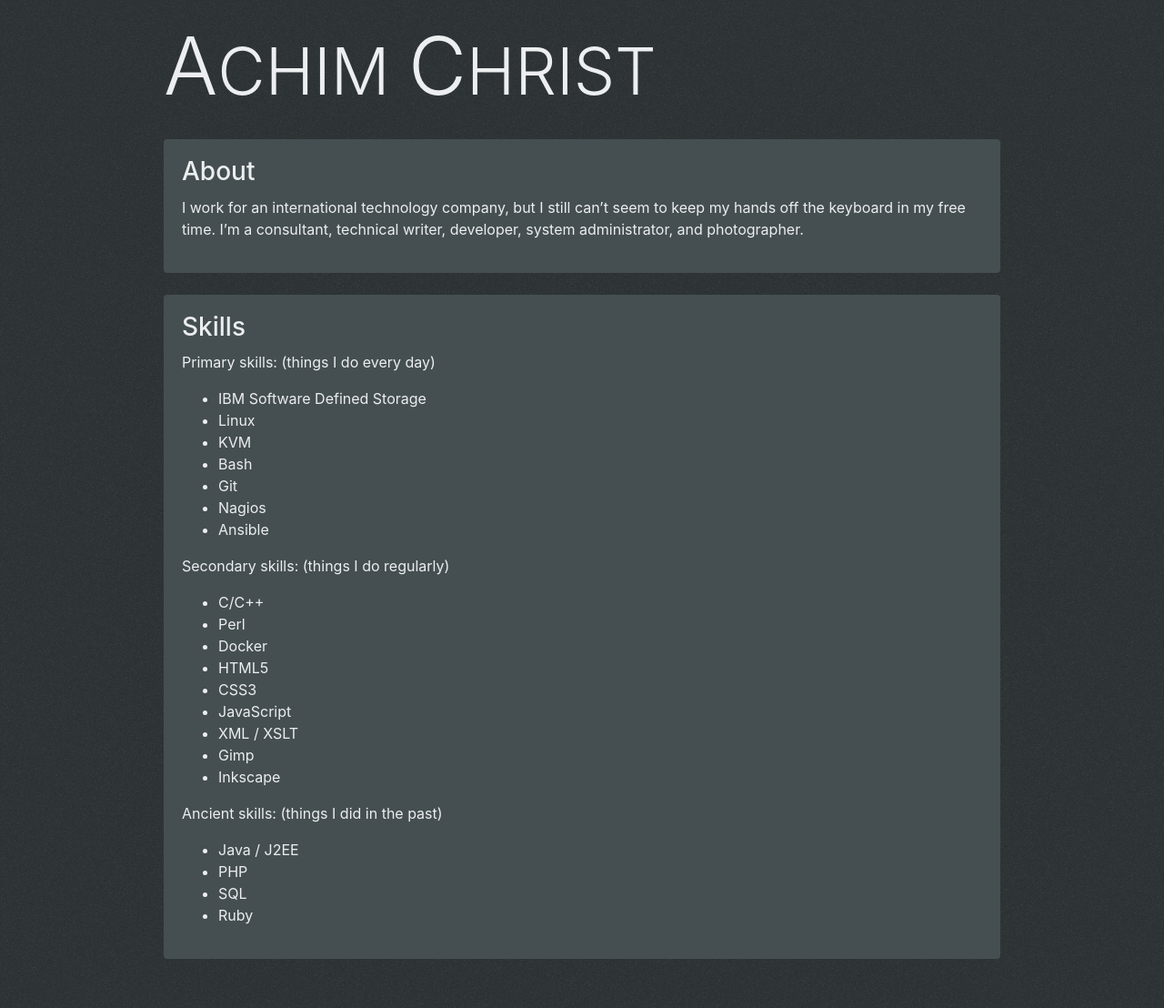
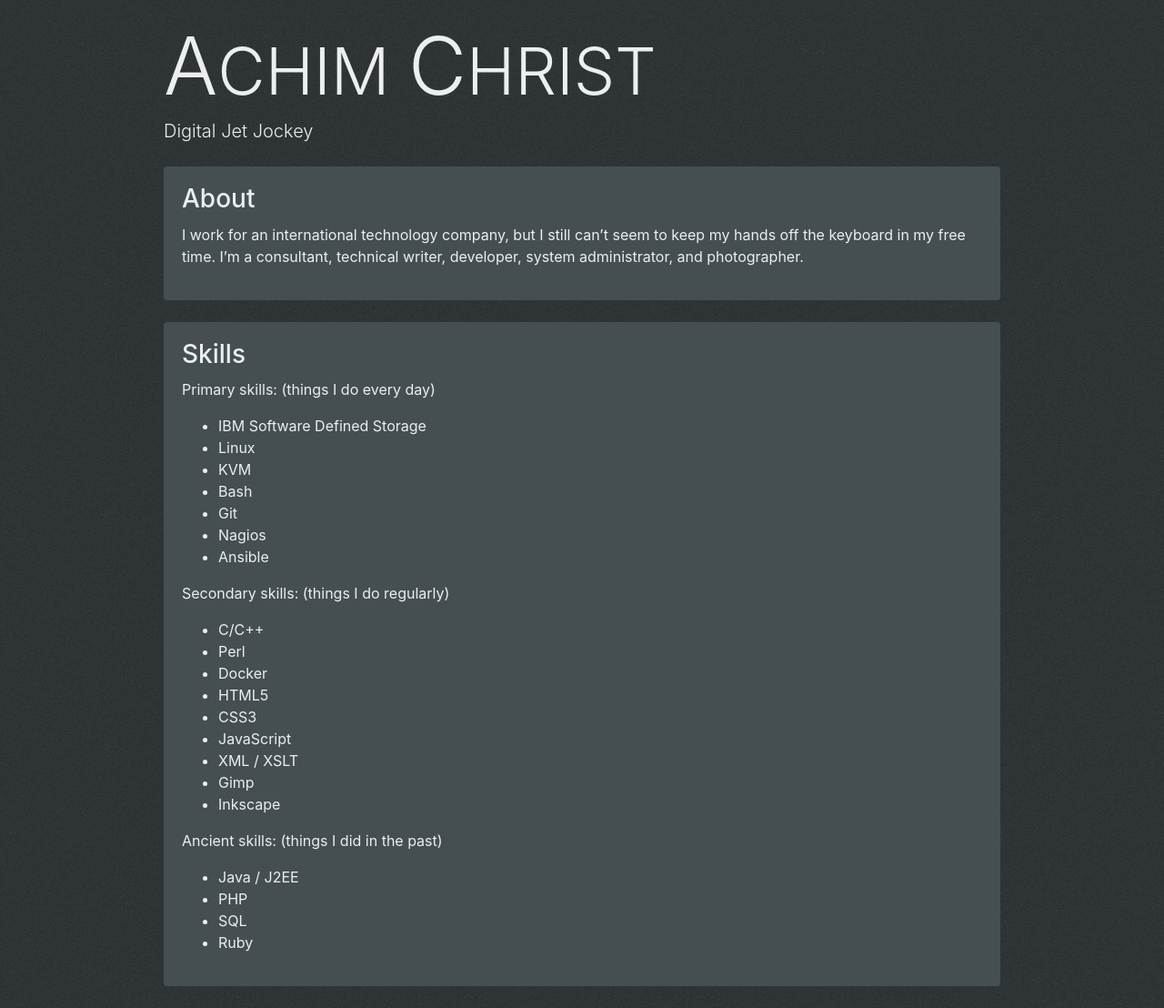
Before and after one commit to acch/homepage, a Jekyll site: the page built from index.html, in a window 1280 px wide. Shown: the whole page at 91% size. Built offline with Jekyll 4.4.1, drawn with Linux system fonts in a browser that asks for light colours; nearby versions of some CDN libraries; before the commit the page ends 1078 px from its top, so only the background shows below that.

Commit message:
Add subtitle

```diff
--- a/_includes/private/name.html
+++ b/_includes/private/name.html
@@ -6,5 +6,7 @@
       <span>C</span>hrist
     </h1>
 
+    <span class="lead">Digital Jet Jockey</span>
+
   </div>
 </div>
```
